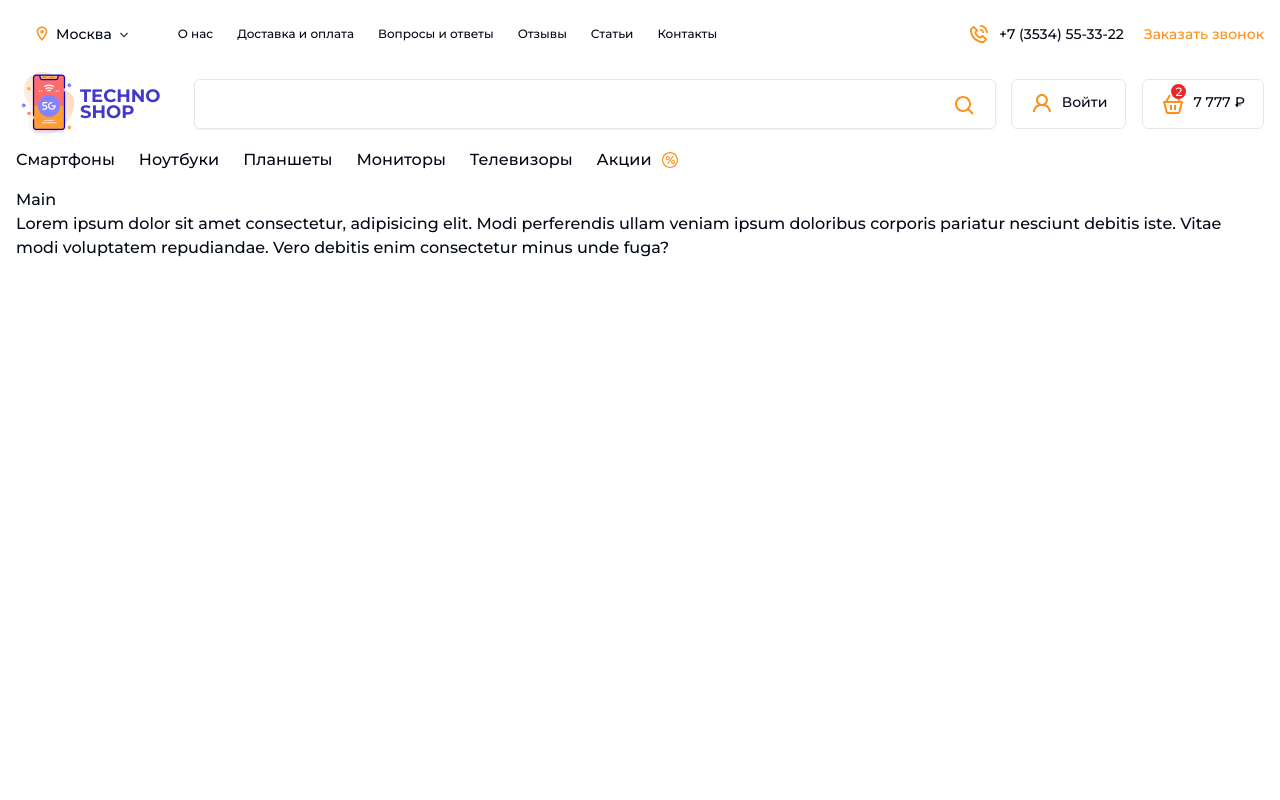
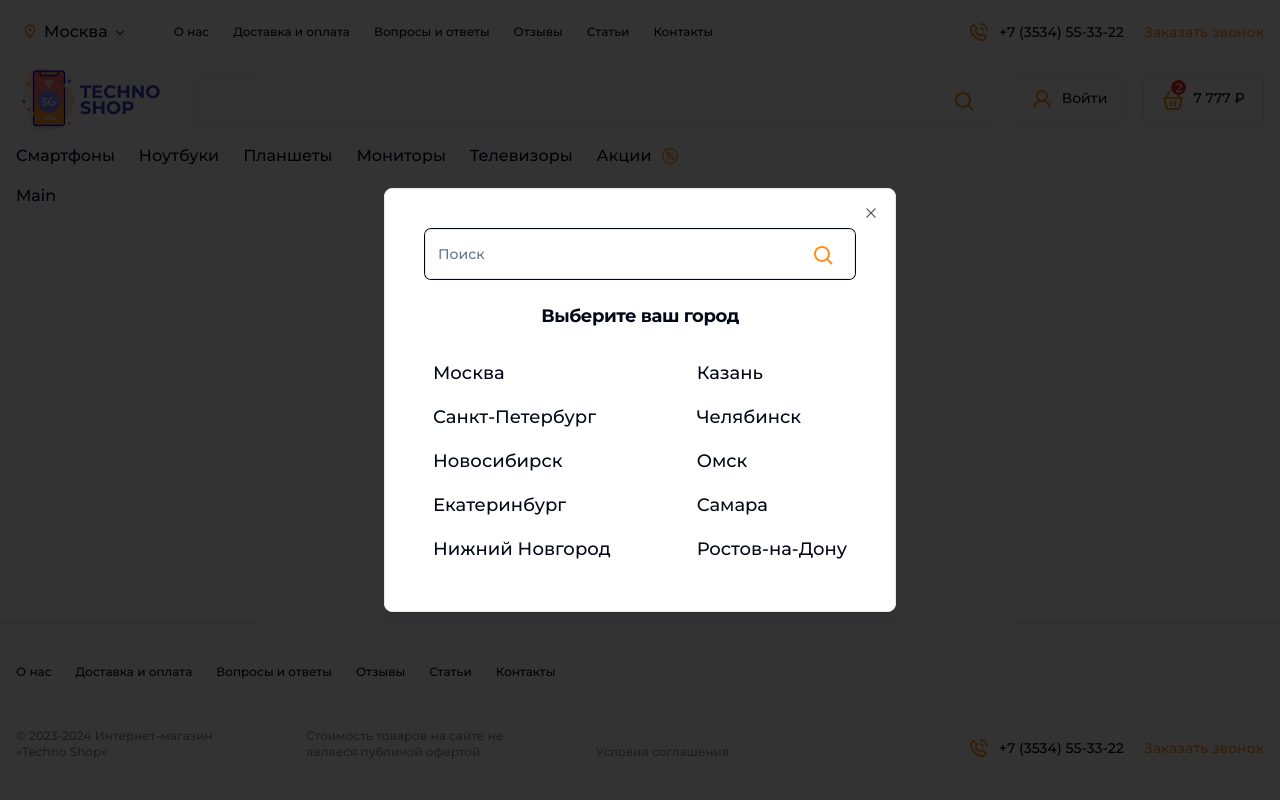
Before and after one commit to Dmitriifd/react-techno-shop, a React (Vite) app: page / in a window 1280 px wide. Both pictures are taken after a click on the button "Москва". Shown: the top 800 px of the page. Built offline with nearby package versions, Linux system fonts and the light colour scheme.

Commit message:
feat: модальное окно для выбора города

```diff
--- a/src/App.tsx
+++ b/src/App.tsx
@@ -7,46 +7,7 @@
     <div className="flex flex-col min-h-full">
       <Header />
       <main className="flex-auto">
-        <div className="container">Main
-          <p>Lorem ipsum dolor sit amet consectetur, adipisicing elit. Modi perferendis ullam veniam ipsum doloribus corporis pariatur nesciunt debitis iste. Vitae modi voluptatem repudiandae. Vero debitis enim consectetur minus unde fuga?</p>
-          <br />
-          <br />
-          <br />
-          <br />
-          <br />
-          <br />
-          <br />
-          <br />
-          <br />
-          <br />
-          <br />
-          <br />
-          <br />
-          <br />
-          <br />
-          <br />
-          <br />
-          <br />
-          <br />
-          <br />
-          <br />
-          <br />
-          <br />
-          <br />
-          <br />
-          <br />
-          <br />
-          <br />
-          <br />
-          <br />
-          <br />
-          <br />
-          <br />
-          <br />
-          <br />
-          <br />
-          <br />
-        </div>
+        <div className="container">Main</div>
       </main>
       <MobileNav />
       <Footer />
--- /dev/null
+++ b/src/components/SearchBar.tsx
@@ -0,0 +1,16 @@
+import SearchIcon from '@assets/icons/search.svg?react';
+import { Button } from '@components/ui/button';
+import { Input } from '@components/ui/input';
+
+const SearchBar = () => {
+  return (
+    <form className="relative">
+      <Input className="h-[50px] pr-14" placeholder="Поиск" />
+      <Button variant="search" type="submit" className="absolute top-2 right-1">
+        <SearchIcon fill="#FE9015" />
+      </Button>
+    </form>
+  );
+};
+
+export { SearchBar };
--- a/src/components/header/HeaderTop.tsx
+++ b/src/components/header/HeaderTop.tsx
@@ -1,21 +1,16 @@
-import ArrowIcon from '@assets/icons/arrowDown.svg?react';
-import GeoIcon from '@assets/icons/geo.svg?react';
+import { CityModal } from '@components/modals/CityModal';
 import { PhoneCallLink } from '@components/PhoneCallLink';
-import { Button } from '@components/ui/button';
 
 import { HeaderLogo } from './HeaderLogo';
 import { HeaderNav } from './HeaderNav';
+
 const HeaderTop = () => {
   return (
-    <nav className="container flex items-center py-1 md:py-4">
+    <nav className="container flex items-center justify-between py-1 md:py-4">
       <div className="block md:hidden">
         <HeaderLogo />
       </div>
-      <Button variant="search" className="flex pr-0 gap-1 sm:ml-auto md:ml-0">
-        <GeoIcon />
-        <span>Москва</span>
-        <ArrowIcon />
-      </Button>
+      <CityModal />
       <div className="hidden lg:block pl-[46px]">
         <HeaderNav />
       </div>
--- /dev/null
+++ b/src/components/modals/CityModal.tsx
@@ -0,0 +1,44 @@
+import { Dialog, DialogContent, DialogHeader, DialogTitle, DialogTrigger } from '@/components/ui/dialog';
+import ArrowIcon from '@assets/icons/arrowDown.svg?react';
+import GeoIcon from '@assets/icons/geo.svg?react';
+import { SearchBar } from '@components/SearchBar';
+import { cities } from '@mock/data';
+
+const CityModal = () => {
+  const listСities1 = cities.slice(0, 5);
+  const listСities2 = cities.slice(5);
+
+  return (
+    <Dialog>
+      <DialogTrigger className="flex items-center p-1 pr-0 gap-1 sm:ml-auto md:ml-0">
+        <GeoIcon />
+        <span>Москва</span>
+        <ArrowIcon />
+      </DialogTrigger>
+      <DialogContent className="test p-10  mb-4  md:h-max ">
+        <SearchBar />
+        <DialogHeader>
+          <DialogTitle className="text-center pb-5 pt-3">Выберите ваш город</DialogTitle>
+          <div className="flex justify-between">
+            <ul className="flex flex-col justify-start text-sm md:text-lg">
+              {listСities1.map(({ id, title }) => (
+                <li key={id}>
+                  <button className="p-2 rounded-sm transition-colors hover:bg-[#ECEFF3]">{title}</button>
+                </li>
+              ))}
+            </ul>
+            <ul className="flex flex-col justify-start text-sm md:text-lg">
+              {listСities2.map(({ id, title }) => (
+                <li key={id}>
+                  <button className="p-2 rounded-sm transition-colors hover:bg-[#ECEFF3]">{title}</button>
+                </li>
+              ))}
+            </ul>
+          </div>
+        </DialogHeader>
+      </DialogContent>
+    </Dialog>
+  );
+};
+
+export { CityModal };
--- /dev/null
+++ b/src/components/ui/dialog.tsx
@@ -0,0 +1,120 @@
+import * as React from "react"
+import * as DialogPrimitive from "@radix-ui/react-dialog"
+import { Cross2Icon } from "@radix-ui/react-icons"
+
+import { cn } from "@lib/utils"
+
+const Dialog = DialogPrimitive.Root
+
+const DialogTrigger = DialogPrimitive.Trigger
+
+const DialogPortal = DialogPrimitive.Portal
+
+const DialogClose = DialogPrimitive.Close
+
+const DialogOverlay = React.forwardRef<
+  React.ElementRef<typeof DialogPrimitive.Overlay>,
+  React.ComponentPropsWithoutRef<typeof DialogPrimitive.Overlay>
+>(({ className, ...props }, ref) => (
+  <DialogPrimitive.Overlay
+    ref={ref}
+    className={cn(
+      "fixed inset-0 z-50 bg-black/80  data-[state=open]:animate-in data-[state=closed]:animate-out data-[state=closed]:fade-out-0 data-[state=open]:fade-in-0",
+      className
+    )}
+    {...props}
+  />
+))
+DialogOverlay.displayName = DialogPrimitive.Overlay.displayName
+
+const DialogContent = React.forwardRef<
+  React.ElementRef<typeof DialogPrimitive.Content>,
+  React.ComponentPropsWithoutRef<typeof DialogPrimitive.Content>
+>(({ className, children, ...props }, ref) => (
+  <DialogPortal>
+    <DialogOverlay />
+    <DialogPrimitive.Content
+      ref={ref}
+      className={cn(
+        "fixed left-[50%] top-[50%] z-50 grid w-full max-w-lg translate-x-[-50%] translate-y-[-50%] gap-4 border bg-background p-6 shadow-lg duration-200 data-[state=open]:animate-in data-[state=closed]:animate-out data-[state=closed]:fade-out-0 data-[state=open]:fade-in-0 data-[state=closed]:zoom-out-95 data-[state=open]:zoom-in-95 data-[state=closed]:slide-out-to-left-1/2 data-[state=closed]:slide-out-to-top-[48%] data-[state=open]:slide-in-from-left-1/2 data-[state=open]:slide-in-from-top-[48%] sm:rounded-lg",
+        className
+      )}
+      {...props}
+    >
+      {children}
+      <DialogPrimitive.Close className="absolute right-4 top-4 rounded-sm opacity-70 ring-offset-background transition-opacity hover:opacity-100 focus:outline-none focus:ring-2 focus:ring-ring focus:ring-offset-2 disabled:pointer-events-none data-[state=open]:bg-accent data-[state=open]:text-muted-foreground">
+        <Cross2Icon className="h-4 w-4" />
+        <span className="sr-only">Close</span>
+      </DialogPrimitive.Close>
+    </DialogPrimitive.Content>
+  </DialogPortal>
+))
+DialogContent.displayName = DialogPrimitive.Content.displayName
+
+const DialogHeader = ({
+  className,
+  ...props
+}: React.HTMLAttributes<HTMLDivElement>) => (
+  <div
+    className={cn(
+      "flex flex-col space-y-1.5 text-center sm:text-left",
+      className
+    )}
+    {...props}
+  />
+)
+DialogHeader.displayName = "DialogHeader"
+
+const DialogFooter = ({
+  className,
+  ...props
+}: React.HTMLAttributes<HTMLDivElement>) => (
+  <div
+    className={cn(
+      "flex flex-col-reverse sm:flex-row sm:justify-end sm:space-x-2",
+      className
+    )}
+    {...props}
+  />
+)
+DialogFooter.displayName = "DialogFooter"
+
+const DialogTitle = React.forwardRef<
+  React.ElementRef<typeof DialogPrimitive.Title>,
+  React.ComponentPropsWithoutRef<typeof DialogPrimitive.Title>
+>(({ className, ...props }, ref) => (
+  <DialogPrimitive.Title
+    ref={ref}
+    className={cn(
+      "text-lg font-semibold leading-none tracking-tight",
+      className
+    )}
+    {...props}
+  />
+))
+DialogTitle.displayName = DialogPrimitive.Title.displayName
+
+const DialogDescription = React.forwardRef<
+  React.ElementRef<typeof DialogPrimitive.Description>,
+  React.ComponentPropsWithoutRef<typeof DialogPrimitive.Description>
+>(({ className, ...props }, ref) => (
+  <DialogPrimitive.Description
+    ref={ref}
+    className={cn("text-sm text-muted-foreground", className)}
+    {...props}
+  />
+))
+DialogDescription.displayName = DialogPrimitive.Description.displayName
+
+export {
+  Dialog,
+  DialogPortal,
+  DialogOverlay,
+  DialogTrigger,
+  DialogClose,
+  DialogContent,
+  DialogHeader,
+  DialogFooter,
+  DialogTitle,
+  DialogDescription,
+}
--- a/src/mock/data.tsx
+++ b/src/mock/data.tsx
@@ -106,3 +106,46 @@
     isMenu: true,
   },
 ];
+
+export const cities = [
+  {
+    id: uuidv4(),
+    title: 'Москва',
+  },
+  {
+    id: uuidv4(),
+    title: 'Санкт-Петербург',
+  },
+  {
+    id: uuidv4(),
+    title: 'Новосибирск',
+  },
+  {
+    id: uuidv4(),
+    title: 'Екатеринбург',
+  },
+  {
+    id: uuidv4(),
+    title: 'Нижний Новгород',
+  },
+  {
+    id: uuidv4(),
+    title: 'Казань',
+  },
+  {
+    id: uuidv4(),
+    title: 'Челябинск',
+  },
+  {
+    id: uuidv4(),
+    title: 'Омск',
+  },
+  {
+    id: uuidv4(),
+    title: 'Самара',
+  },
+  {
+    id: uuidv4(),
+    title: 'Ростов-на-Дону',
+  },
+];
```
